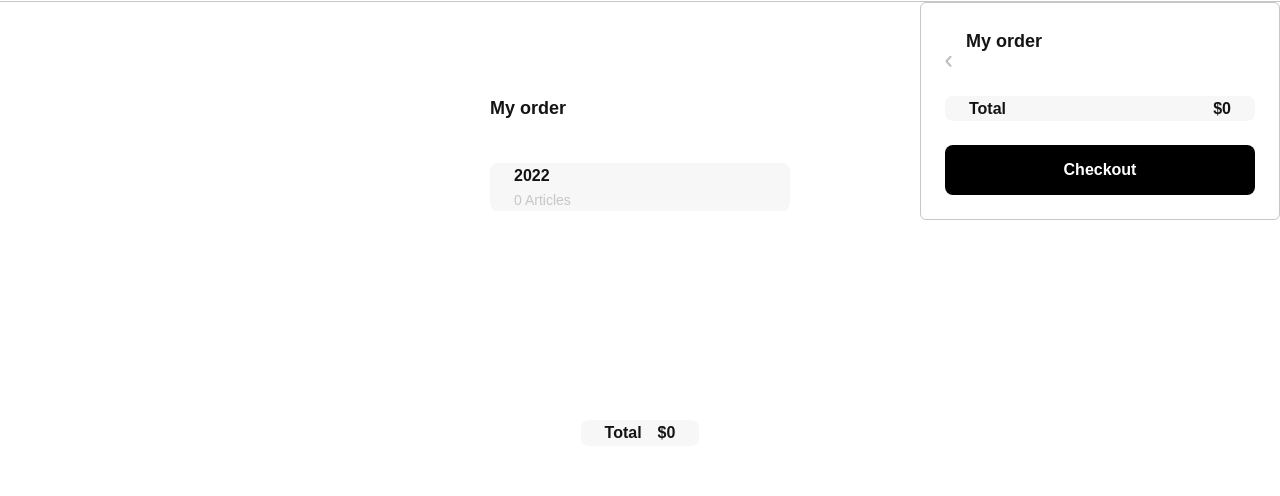
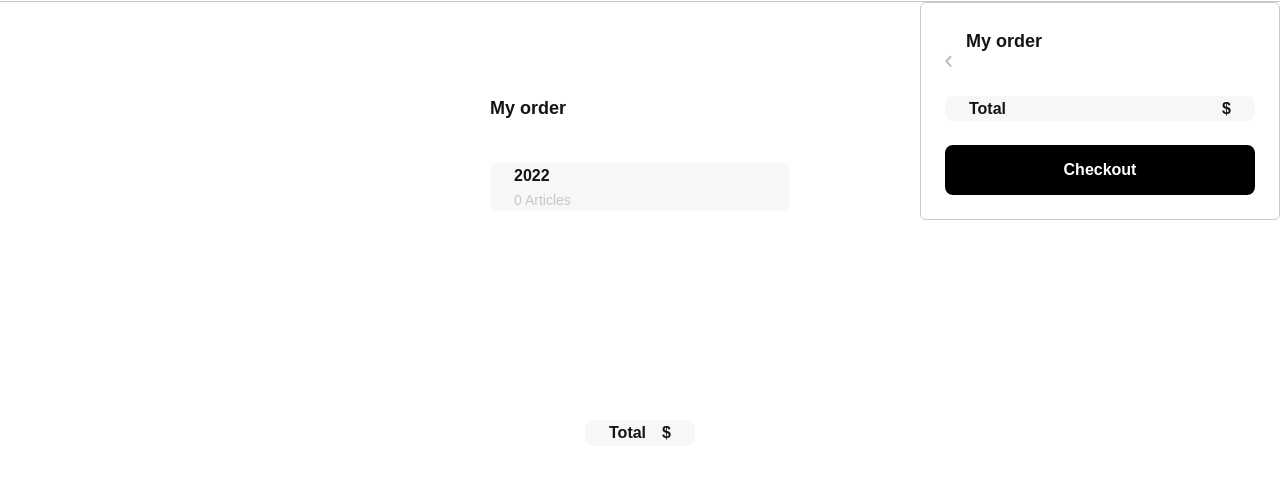
Before and after one commit to AlejandroM12/Ecommerce-React, a React (Create React App) app: page /cart in a window 1280 px wide. Both pictures are taken after a click on the icon 1208 px from the left and 89 px from the top of the page. Shown: the part 118-614 px from the top of the page. Built offline with nearby package versions, Linux system fonts and the light colour scheme.

Commit message:
Add generate order, fix counter

```diff
--- a/src/components/AddToCart.jsx
+++ /dev/null
@@ -1,24 +0,0 @@
-
-import { useContext } from 'react';
-import AppContext from '../context/AppContext';
-
-import '../styles/AddToCart.scss'
-
-
- const AddCart = ({producto }) => {
-
-    const {addToCart } = useContext(AppContext);
-    const handleClick = item => {
-		addToCart(item);
-	}
-    return (
-        <button
-            className='btn'
-            onClick={()=> handleClick(producto) }
-
-        >
-            Agregar al carrito
-        </button>
-    )
-}
-export default AddCart;
--- a/src/components/Cart.jsx
+++ b/src/components/Cart.jsx
@@ -8,7 +8,7 @@ import  MyOrders from '../containers/MyOrders'
 const Cart = () =>{
 
     const [toggleOrders, setToggleOrders] = useState(false);
-    const {state } = useContext(AppContext);
+    const {totalItemQuantity } = useContext(AppContext);
 
 
     return (
@@ -16,7 +16,7 @@ const Cart = () =>{
         <>
             <BiShoppingBag className="iconCart" onClick={()=>setToggleOrders(!toggleOrders)}>
             </BiShoppingBag>
-            {state.cart.length > 0 ? <div className='count'>{state.cart.length}</div> : null }
+            {totalItemQuantity() !== 0 && <div className='count'>{totalItemQuantity()}</div>}
             {toggleOrders && <MyOrders />}
         </>
 
--- a/src/components/FinishBuying.jsx
+++ b/src/components/FinishBuying.jsx
@@ -1,13 +1,37 @@
 
+import { useContext } from 'react';
 import { Link } from 'react-router-dom';
+import AppContext from '../context/AppContext';
 
  const FinishBuying =({handleInter}) => {
+     const { state } = useContext(AppContext)
+
+     const totalPrice = () => {
+         return state.cart.reduce((acum, prod) => acum + (prod.cantidad * prod.precio), 0)
+     }
+     const generateOrder= (e) => {
+         e.preventDefault();
+
+         let order = {}
+        order.buyer = { name: 'Alejandro', email: 'a@gmail.com', phone: '123123123'}
+        order.total = totalPrice()
+
+        order.items = state.cart.map( cartItem => {
+            const id = cartItem.id
+            const name = cartItem.nombre
+            const price = cartItem.precio * cartItem.cantidad
+
+            return {id, name, price}
+        })
+        console.log(order);
+     }
+
     return (
         <>
             <Link to='/cart'>
                 <button
                     className='btn'
-                    onClick={handleInter}
+                    onClick={generateOrder}
                 >Terminar mi compra</button>
             </Link>
         </>
--- a/src/components/ItemCount.jsx
+++ b/src/components/ItemCount.jsx
@@ -1,22 +1,26 @@
 import { useState } from "react";
 import "../styles/ItemCountStyle.scss";
+import '../styles/AddToCart.scss'
 
-const ItemCount = ({countInitial, stock}) => {
+
+const ItemCount = ({countInitial, stock, onAdd}) => {
 
     const [count, setCount] = useState(countInitial);
 
 
-    const sumar = () => {
+    const addition  = () => {
         if (count < stock) {
             setCount( count + 1 )
         }
     }
-    const restar = () => {
+    const subtraction = () => {
         if (count > countInitial) {
             setCount( count - 1 )
         }
     }
-
+    const add = () => {
+        onAdd( count )
+    }
 
 
 
@@ -25,7 +29,7 @@ const ItemCount = ({countInitial, stock}) => {
                 <div className="countMM">
                 <button
                 className="countMinus"
-                onClick={restar}
+                onClick={subtraction}
                 disabled={count === countInitial ? true : null}
                 >
                     -
@@ -33,10 +37,17 @@ const ItemCount = ({countInitial, stock}) => {
                 <span className="countNumber">{count}</span>
                 <button
                 className="countMore"
-                onClick={sumar}
+                onClick={addition}
                 disabled={count === stock ? true : null}
                 >
                     +
+                </button>
+                <button
+                className='btn'
+                onClick={add}
+
+                >
+                    Agregar al carrito
                 </button>
                 </div>
         </>
--- a/src/components/ItemDetail.jsx
+++ b/src/components/ItemDetail.jsx
@@ -7,20 +7,16 @@ import '../styles/Main.scss'
 import '../styles/ProductsDetails.scss'
 import "../styles/ItemCountStyle.scss";
 import { useContext, useState } from 'react';
-import AddCart from './AddToCart';
 import AppContext from '../context/AppContext';
 
 const ItemDetail = ({producto}) => {
 
 const [exchange, setExchange] = useState('button')
-
 const {addToCart } = useContext(AppContext)
 
-function onAdd(cant) {
-  // console.log(cant)
-  addToCart( { ...producto, cantidad: cant } )
+const onAdd =  (cant) =>{
+   addToCart( { ...producto, cantidad: cant } )
 }
-console.log(producto);
 const handleInter = () => {
     setExchange('cambia')
 }
@@ -71,8 +67,7 @@ const handleInter = () => {
                     exchange === 'button' ?
 
                     <div className="count-container">
-                        <ItemCount stock={producto.stock} countInitial={1} handleInter={handleInter} />
-                        <AddCart producto={producto} key={producto.id} handleInter={handleInter} onAdd={onAdd}/>
+                        <ItemCount producto={producto} key={producto.id} onAdd={onAdd} stock={producto.stock} countInitial={1} handleInter={handleInter} />
                     </div>
 
                     :
--- a/src/components/OrderItem.jsx
+++ b/src/components/OrderItem.jsx
@@ -16,7 +16,7 @@ const OrderItem = (props) => {
 				<img src={producto.imagen} alt={producto.nombre} />
 			</figure>
 			<p>{producto.nombre}</p>
-			{/* <p>{producto.marca}</p> */}
+			<p>{producto.cantidad}</p>
 			<p>${producto.precio}</p>
 			<img src={iconClose} alt="close" onClick={ () => handleRemove(indexValue)}/>
 		</div>
--- a/src/containers/MyOrders.jsx
+++ b/src/containers/MyOrders.jsx
@@ -6,12 +6,12 @@ import flechita from '../assets/img/flechita.svg';
 import {  NavLink } from 'react-router-dom';
 
 const MyOrder = () => {
-	const {state } = useContext(AppContext);
-	const sumTotal = () => {
-		const reducer = (accumulator, currentValue) => accumulator + currentValue.precio;
-		const sum = state.cart.reduce(reducer, 0);
-		return sum;
-	}
+	const {state, totalPrice} = useContext(AppContext);
+	// const sumTotal = () => {
+	// 	const reducer = (accumulator, currentValue) => accumulator + currentValue.precio;
+	// 	const sum = state.cart.reduce(reducer, 0);
+	// 	return sum;
+	// }
 	return (
 		<aside className="MyOrder">
 			<div className="title-container">
@@ -31,7 +31,7 @@ const MyOrder = () => {
 					<p>
 						<span>Total</span>
 					</p>
-					<p>${sumTotal()}</p>
+					<p>${totalPrice() !== 0 && totalPrice()}</p>
 				</div>
 
 				<NavLink to='/cart'>
--- a/src/hooks/useInitialState.js
+++ b/src/hooks/useInitialState.js
@@ -7,24 +7,44 @@ const initialState = {
 const UseInitialState = () => {
     const [state, setState] = useState(initialState);
 
-    const addToCart = (payload) => {
-        setState({
-            ...state,
-            cart: [...state.cart, payload]
-        });
+    const addToCart = (item) => {
+        const idX = state.cart.findIndex(prod => item.id === prod.id);
+        console.log(idX)
+        console.log(item)
+        if(idX !== -1){
+            const newArray = state.cart
+            const newCant = state.cart[idX].cantidad + item.cantidad
+            newArray[idX].cantidad = newCant
+            setState( [...newArray] )
+        }else{
+            setState({
+                ...state,
+                cart: [...state.cart, item]
+            });
+        }
+
     };
 
     const removeFromCart = (indexValue) => {
         setState({
             ...state,
-            cart: state.cart.filter((producto,index) => index !== indexValue),
+            cart: state.cart.filter((prod,index) => index !== indexValue),
         });
     }
+    const totalPrice = () =>{
+	 	return state.cart.reduce((acum,prod) => acum + (prod.cantidad * prod.precio), 0);
 
+    }
+    const totalItemQuantity = () => {
+        return  state.cart.reduce((acum,prod) => acum += prod.cantidad, 0)
+
+    }
     return {
         state,
         addToCart,
-        removeFromCart
+        removeFromCart,
+        totalPrice,
+        totalItemQuantity
     }
 }
 
--- a/src/pages/Checkout.jsx
+++ b/src/pages/Checkout.jsx
@@ -7,12 +7,13 @@ import '../styles/Checkout.scss';
 
 const Checkout = (producto) => {
 
-	const { state } = useContext(AppContext)
-	const sumTotal = () => {
-		const reducer = (accumulator, currentValue) => accumulator + currentValue.precio;
-		const sum = state.cart.reduce(reducer, 0);
-		return sum;
-	}
+	const { state, totalPrice } = useContext(AppContext)
+
+	// const sumTotal = () => {
+	// 	const reducer = (accumulator, currentValue) => accumulator + currentValue.precio;
+	// 	const sum = state.cart.reduce(reducer, 0);
+	// 	return sum;
+	// }
 
 
 	return (
@@ -34,7 +35,7 @@ const Checkout = (producto) => {
 					<p>
 						<span>Total</span>
 					</p>
-					<p>${sumTotal()}</p>
+					<p>${totalPrice() !== 0 && totalPrice()}</p>
 				</div>
 			<div>
 				<FinishBuying/>
```
Also changed, not shown: src/helpers/databaseProducts.js (renamed from src/containers/databaseProducts.js, +20 -20 lines).
